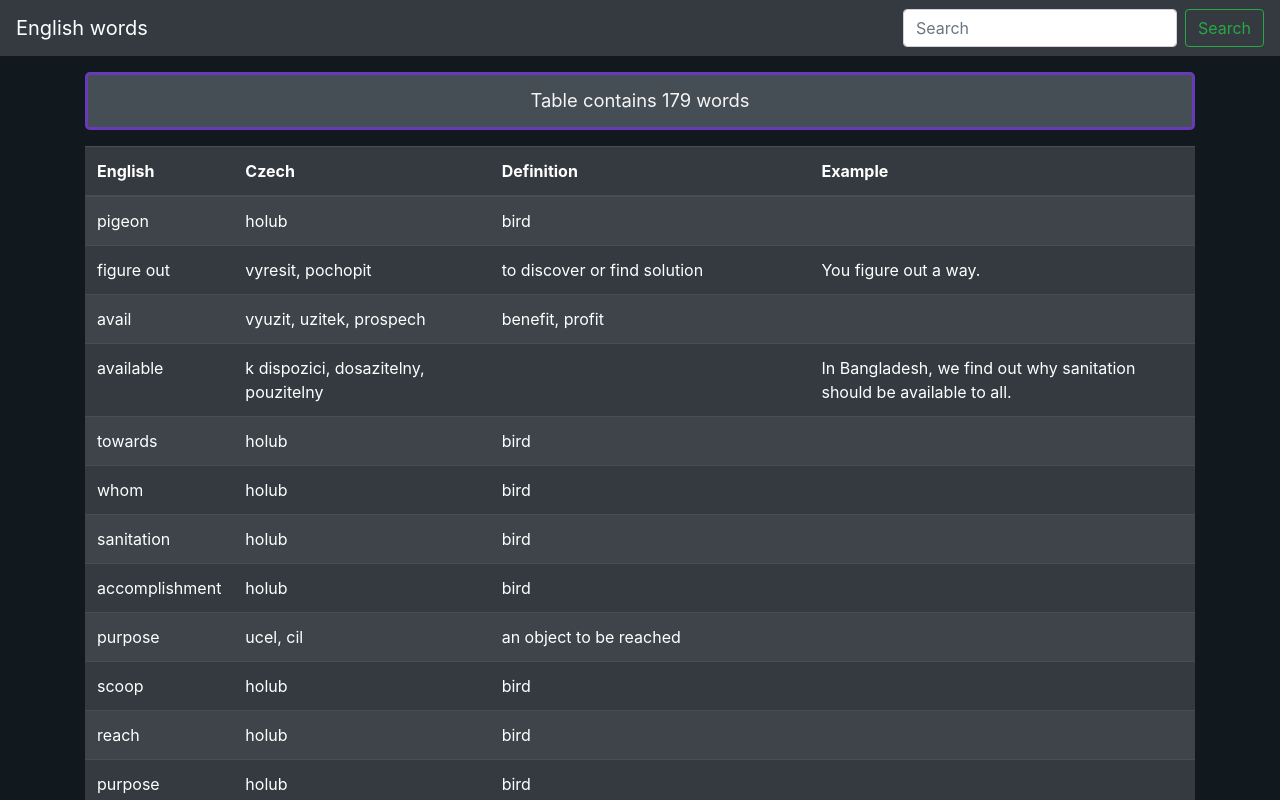
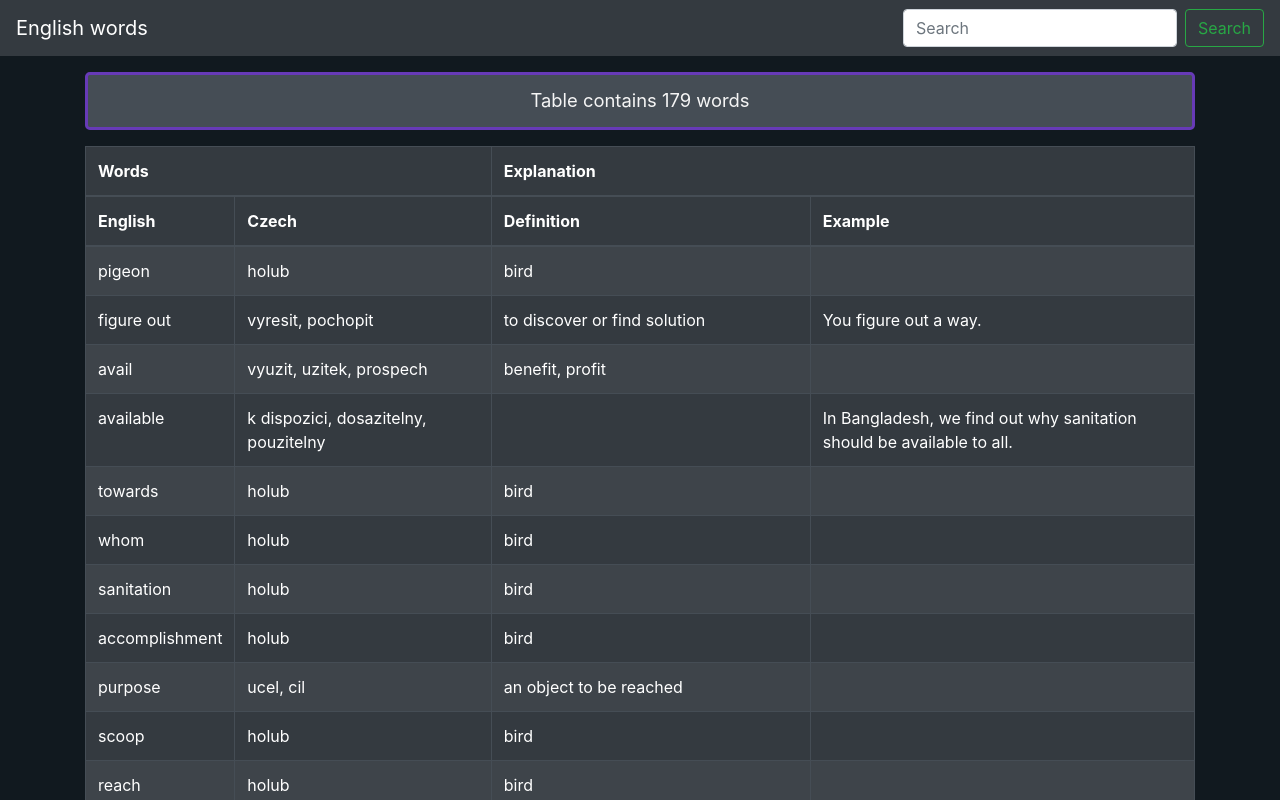
Before and after one commit to MartinPucan/en-list, a React (Create React App) app: page / in a window 1280 px wide. Shown: the top 800 px of the page. Built offline with nearby package versions, Linux system fonts and the light colour scheme.

Commit message:
added header group to table

```diff
--- a/src/components/TableWords/Columns.js
+++ b/src/components/TableWords/Columns.js
@@ -16,3 +16,32 @@ export const COLUMNS = [
         accessor: 'example'
     }
 ];
+
+export const GROUPS_OF_COLUMNS = [
+    {
+        Header: 'Words',
+        columns: [
+            {
+                Header: 'English',
+                accessor: 'english'
+            },
+            {
+                Header: 'Czech',
+                accessor: 'czech'
+            },
+        ]
+    },
+    {
+        Header: 'Explanation',
+        columns: [
+            {
+                Header: 'Definition',
+                accessor: 'definition'
+            },
+            {
+                Header: 'Example',
+                accessor: 'example'
+            }
+        ]
+    }
+]
--- a/src/components/TableWords/TableWords.js
+++ b/src/components/TableWords/TableWords.js
@@ -1,11 +1,11 @@
 import React, { useMemo } from 'react';
 import { useTable } from "react-table";
-import { COLUMNS } from "./Columns";
+import { GROUPS_OF_COLUMNS } from "./Columns";
 import WORDS from "./Words.json";
 
 const TableWords = () => {
 
-    const columns = useMemo(() => COLUMNS, [])
+    const columns = useMemo(() => GROUPS_OF_COLUMNS, [])
     const data = useMemo(() => WORDS, [])
 
     const tableInstance = useTable({
@@ -28,7 +28,7 @@ const TableWords = () => {
             <div className="alert alert-primary text-center" role="alert">
                 Table contains {numberOfWords} words
             </div>
-            <table {...getTableProps} className="table table-striped table-dark">
+            <table {...getTableProps} className="table table-striped table-bordered table-dark">
                 <thead>
                     {headerGroups.map((headerGroup) => (
                         <tr {...headerGroup.getHeaderGroupProps()}>
```
